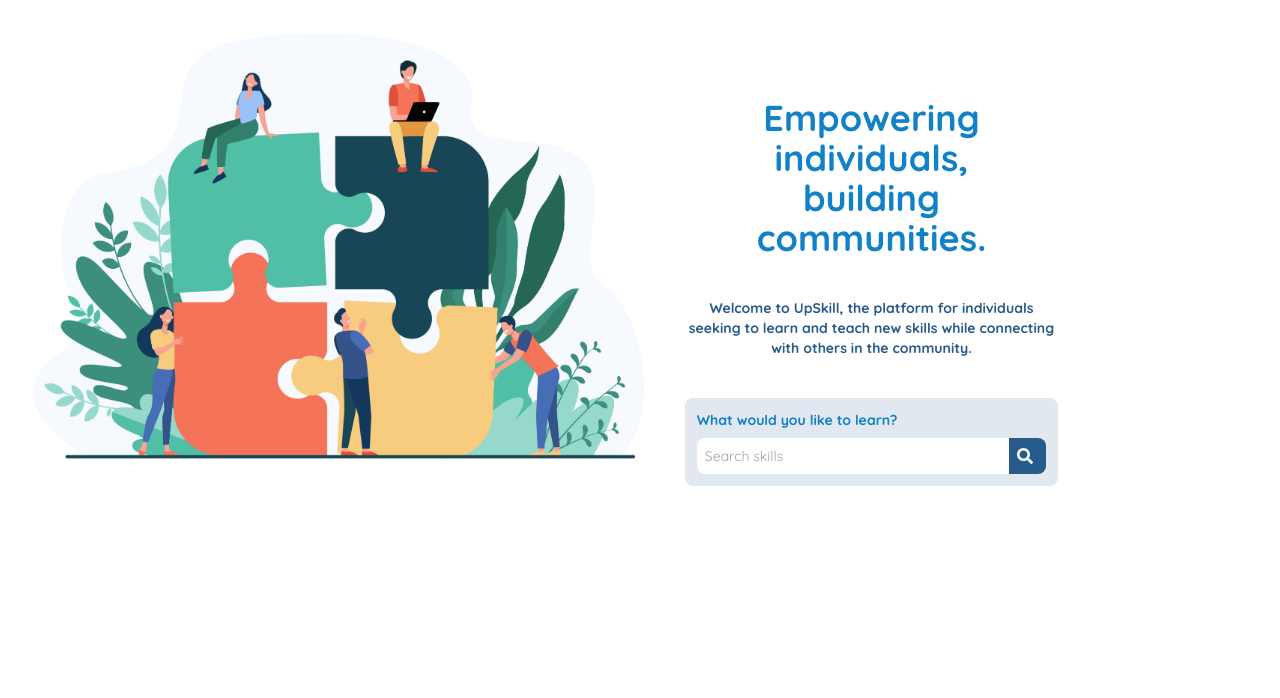
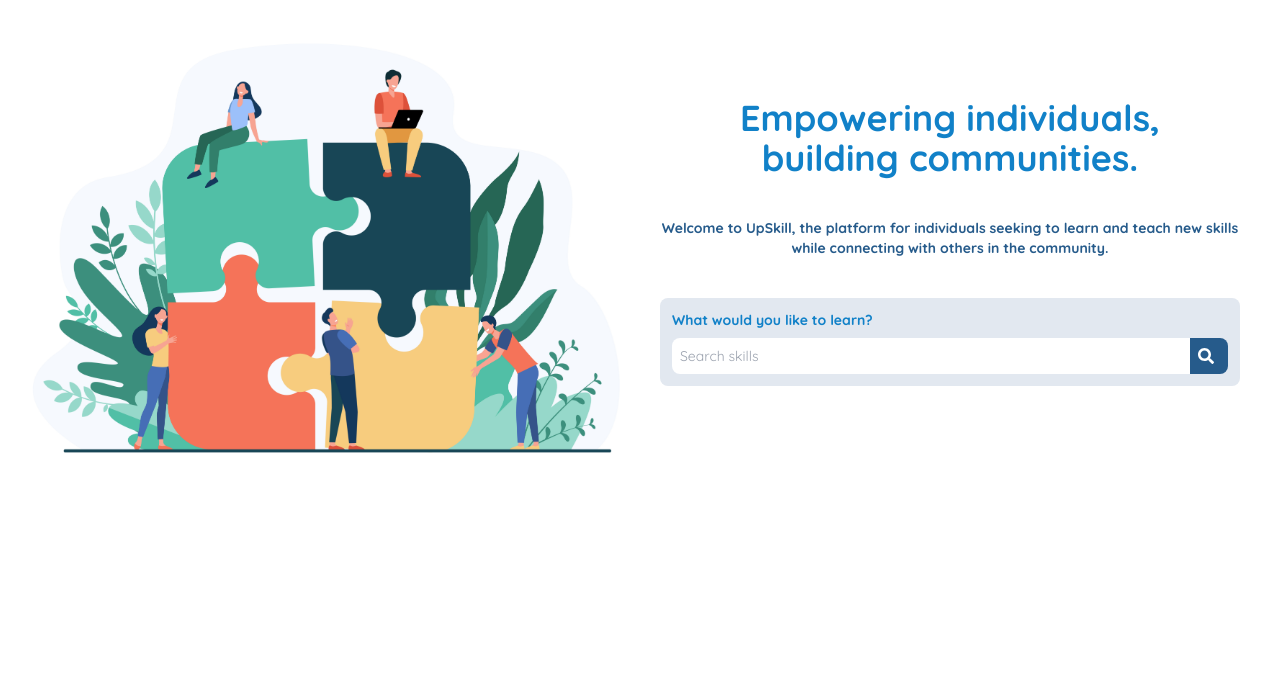
Before and after one commit to chingu-voyages/UpSkill, a React (Vite) app in the folder client/: page / in a window 1280 px wide. Shown: the part 102-800 px from the top of the page. Built offline with nearby package versions, Linux system fonts and the light colour scheme.

Commit message:
refactor: add flex basis to improve spacing of HeroLarge

```diff
--- a/client/src/components/HeroLarge.jsx
+++ b/client/src/components/HeroLarge.jsx
@@ -5,10 +5,10 @@ const HeroLarge = () => {
   return (
     <div className="w-full h-screen p-5">
       <div className="flex flex-row mt-20">
-        <div className="w-[52%]">
+        <div className="basis-1/2 flex justify-center items-center">
           <img className="my-5" src={collabImg} alt="collaboration" />
         </div>
-        <div className="w-1/3 my-20 p-5">
+        <div className="basis-1/2 my-20 p-5">
           <div className="mb-10">
             <h1 className="text-grotto-100 font-bold text-center text-4xl">
               Empowering individuals, <br /> building communities.
```
